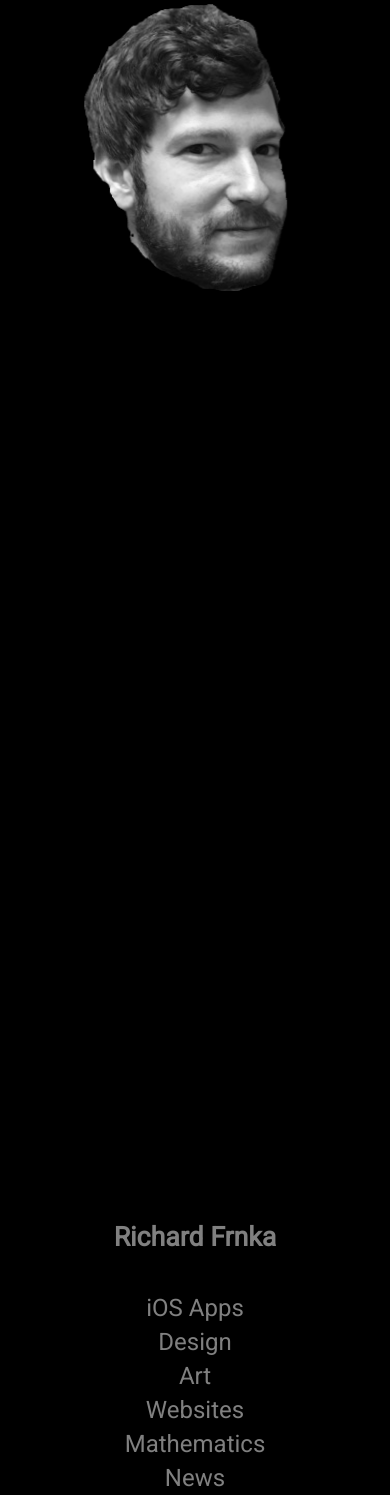
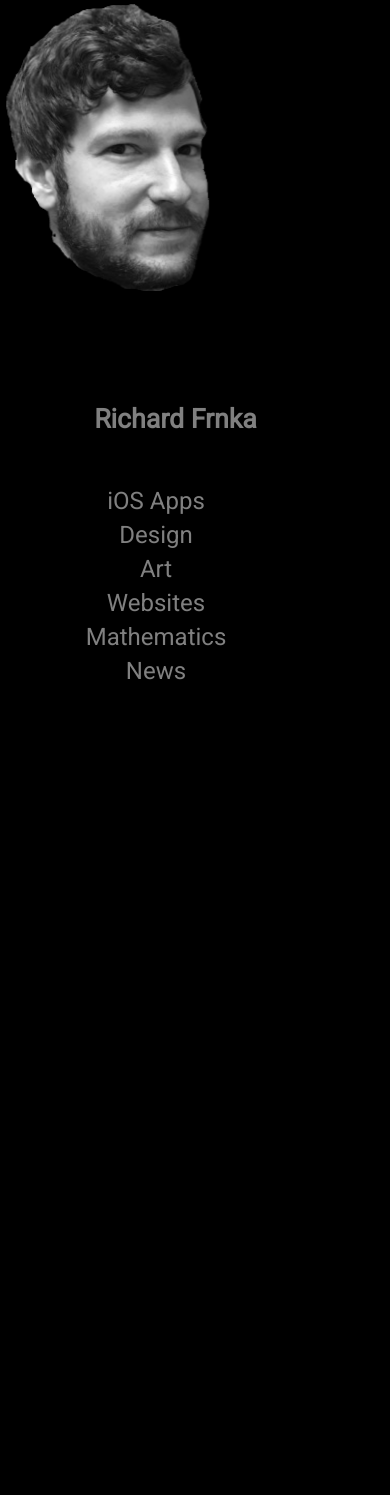
Before and after one commit to frnka/frnka.github.io, a PHP site: page /placement.html in a window 390 px wide; the page is wider, and only the part inside the window is pictured. After the commit the page ends 680 px from the top of that part, so only its background shows below. Run offline with PHP 8.4, Linux system fonts and the light colour scheme.

Commit message:
fixed placement site

```diff
--- a/css/placement.css
+++ b/css/placement.css
@@ -81,13 +81,13 @@ h1 {
     position: absolute;
     top: 0;
     left: 0;
-    height: 100vh;
-    width: 100vw;
+    height: 100%;
+    width: 100%;
   }
   .mobileImage {
-    position: relative;
+    position: absolute;
     visibility: visible;
-
+top: 0;
     display: block;
     margin: auto;
     width: 60%;
@@ -102,8 +102,8 @@ h1 {
     display: none;
   }
   .nameDiv {
-    position: relative;
-
+    position: absolute;
+    top: 45%;
     margin: 5px auto;
     text-align: center;
     width: 90%;
@@ -117,8 +117,8 @@ h1 {
   .vertical-menu {
     padding-top: 20px;
     padding-bottom: 0px;
-    position: relative;
-
+    position: absolute;
+top: 55%;
     width: 80%;
     margin: auto;
 
```
